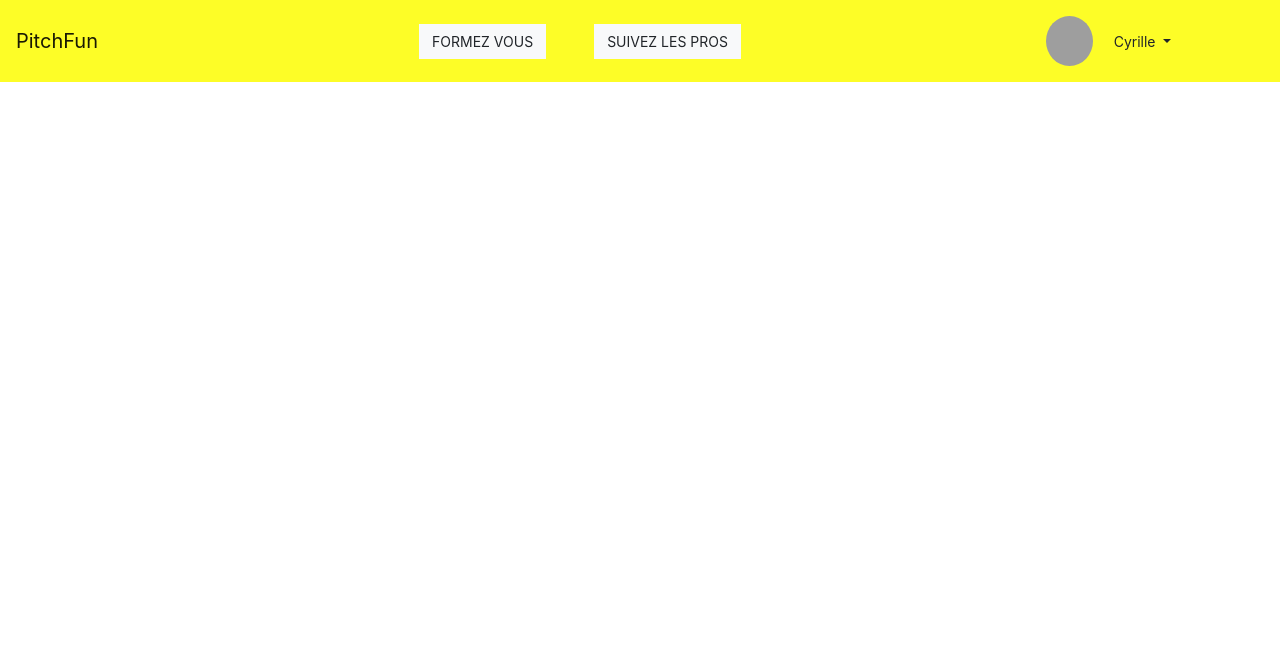
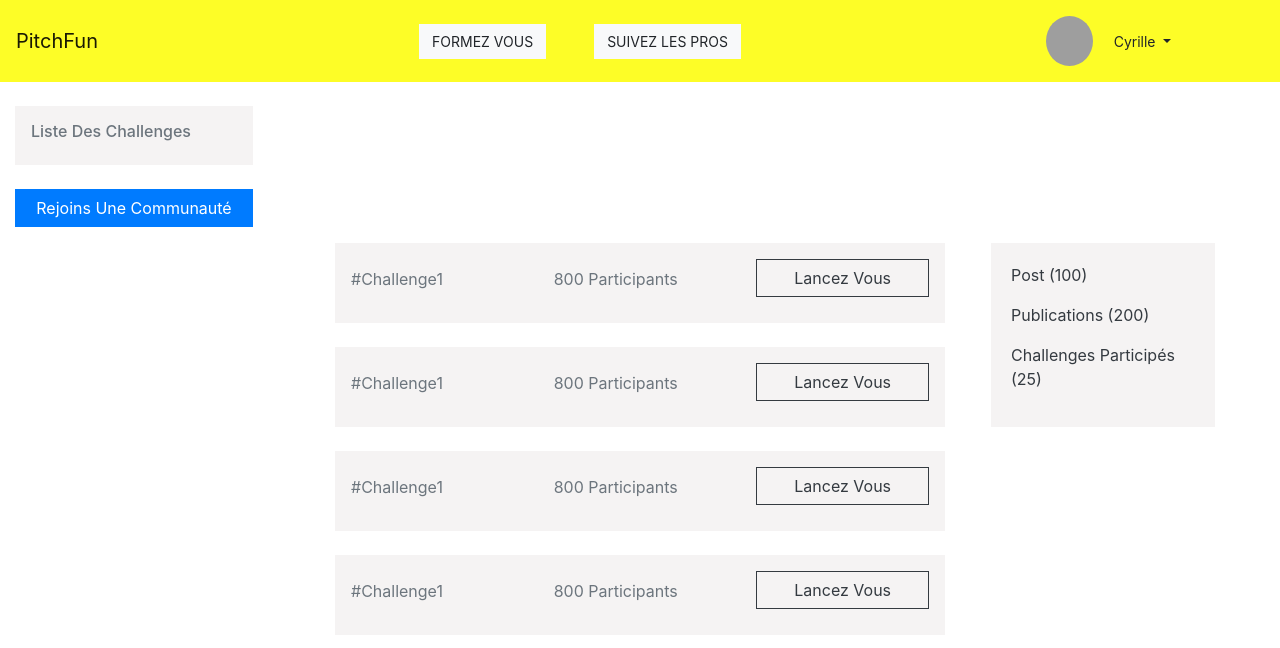
Before and after one commit to cyrilleAdelphe/PitchFun, an Angular app: page /list-challenge in a window 1280 px wide. Before the commit this address led to /. Shown: the top 648 px of the page. Built offline with nearby package versions, Linux system fonts and the light colour scheme; grey boxes are pictures that could not be loaded.

Commit message:
add list challenge page

```diff
--- a/src/app/app-routing.module.ts
+++ b/src/app/app-routing.module.ts
@@ -5,6 +5,7 @@ import { CommunityDescriptionComponent } from './community-description/community
 import { CommunityPageComponent } from './community-page/community-page.component';
 import { HomePageComponent } from './home-page/home-page.component';
 import { HomeComponent } from './home/home.component';
+import { ListChallengesComponent } from './list-challenges/list-challenges.component';
 import { ListGroupComponent } from './list-group/list-group.component';
 import { ProfilComponent } from './profil/profil.component';
 
@@ -45,6 +46,10 @@ const routes: Routes = [
   {
     path: 'community-description',
     component: CommunityDescriptionComponent
+  },
+  {
+    path: 'list-challenge',
+    component: ListChallengesComponent
   }
 ];
 
--- a/src/app/app.module.ts
+++ b/src/app/app.module.ts
@@ -10,6 +10,7 @@ import { ProfilComponent } from './profil/profil.component';
 import { CommunityPageComponent } from './community-page/community-page.component';
 import { ListGroupComponent } from './list-group/list-group.component';
 import { CommunityDescriptionComponent } from './community-description/community-description.component';
+import { ListChallengesComponent } from './list-challenges/list-challenges.component';
 
 @NgModule({
   declarations: [
@@ -20,7 +21,8 @@ import { CommunityDescriptionComponent } from './community-description/community
     ProfilComponent,
     CommunityPageComponent,
     ListGroupComponent,
-    CommunityDescriptionComponent
+    CommunityDescriptionComponent,
+    ListChallengesComponent
   ],
   imports: [
     BrowserModule,
--- /dev/null
+++ b/src/app/list-challenges/list-challenges.component.css
@@ -0,0 +1,20 @@
+button {
+    border-radius: 0;
+}
+
+.bord {
+    border: solid;
+}
+
+.cadre {
+    width: 60%;
+    background-color: rgba(243, 241, 241, 0.801);
+}
+
+.join {
+    width: 60%;
+}
+
+.challenges-barre {
+    background-color: rgba(243, 241, 241, 0.801);
+}
--- /dev/null
+++ b/src/app/list-challenges/list-challenges.component.html
@@ -0,0 +1,115 @@
+<div class="container-fluid">
+    <div class="row">
+        <div class="col-md-4">
+            <div class="cadre mt-4 p-3">
+                <h6 class="text-secondary">
+                    Liste Des Challenges
+                </h6>
+            </div>
+            <button class="btn btn-primary join mt-4">
+                Rejoins Une Communauté
+            </button>
+        </div>
+        <div class="col-md-8">
+
+        </div>
+    </div>
+</div>
+
+<div class="container-fluid">
+    <div class="row">
+        <div class="col-md-3">
+
+        </div>
+        <div class="col-md-6">
+
+            <div class="container challenges-barre mt-3 mb-4 p-3">
+                <div class="row">
+                    <div class="col-md-4">
+                        <p class="text-secondary mt-2">#Challenge1</p>
+                    </div>
+                    <div class="col-md-4">
+                        <p class="text-secondary mt-2">
+                            800 Participants
+                        </p>
+                    </div>
+                    <div class="col-md-4">
+                        <button class="btn btn-outline-dark btn-block">
+                            Lancez Vous
+                        </button>
+                    </div>
+                </div>
+            </div>
+
+            <div class="container challenges-barre mt-3 mb-4 p-3">
+                <div class="row">
+                    <div class="col-md-4">
+                        <p class="text-secondary mt-2">#Challenge1</p>
+                    </div>
+                    <div class="col-md-4">
+                        <p class="text-secondary mt-2">
+                            800 Participants
+                        </p>
+                    </div>
+                    <div class="col-md-4">
+                        <button class="btn btn-outline-dark btn-block">
+                            Lancez Vous
+                        </button>
+                    </div>
+                </div>
+            </div>
+
+            <div class="container challenges-barre mt-3 mb-4 p-3">
+                <div class="row">
+                    <div class="col-md-4">
+                        <p class="text-secondary mt-2">#Challenge1</p>
+                    </div>
+                    <div class="col-md-4">
+                        <p class="text-secondary mt-2">
+                            800 Participants
+                        </p>
+                    </div>
+                    <div class="col-md-4">
+                        <button class="btn btn-outline-dark btn-block">
+                            Lancez Vous
+                        </button>
+                    </div>
+                </div>
+            </div>
+
+            <div class="container challenges-barre mt-3 mb-4 p-3">
+                <div class="row">
+                    <div class="col-md-4">
+                        <p class="text-secondary mt-2">#Challenge1</p>
+                    </div>
+                    <div class="col-md-4">
+                        <p class="text-secondary mt-2">
+                            800 Participants
+                        </p>
+                    </div>
+                    <div class="col-md-4">
+                        <button class="btn btn-outline-dark btn-block">
+                            Lancez Vous
+                        </button>
+                    </div>
+                </div>
+            </div>
+
+        </div>
+        <div class="col-md-3">
+            <div class="card mt-3 ml-3" style="width: 14em; background-color: rgba(243, 241, 241, 0.801); border: none; border-radius: 0;">
+                <div class="card-body">
+                  <p class="text-dark">
+                      Post (100)
+                  </p>
+                  <p class="text-dark">
+                      Publications (200)
+                  </p>
+                  <p class="text-dark">
+                      Challenges Participés (25)
+                  </p>
+                </div>
+              </div>
+        </div>
+    </div>
+</div>
--- /dev/null
+++ b/src/app/list-challenges/list-challenges.component.ts
@@ -0,0 +1,15 @@
+import { Component, OnInit } from '@angular/core';
+
+@Component({
+  selector: 'app-list-challenges',
+  templateUrl: './list-challenges.component.html',
+  styleUrls: ['./list-challenges.component.css']
+})
+export class ListChallengesComponent implements OnInit {
+
+  constructor() { }
+
+  ngOnInit(): void {
+  }
+
+}
```
Also changed, not shown: 1 other file (tests, documents, lock files or other folders).
